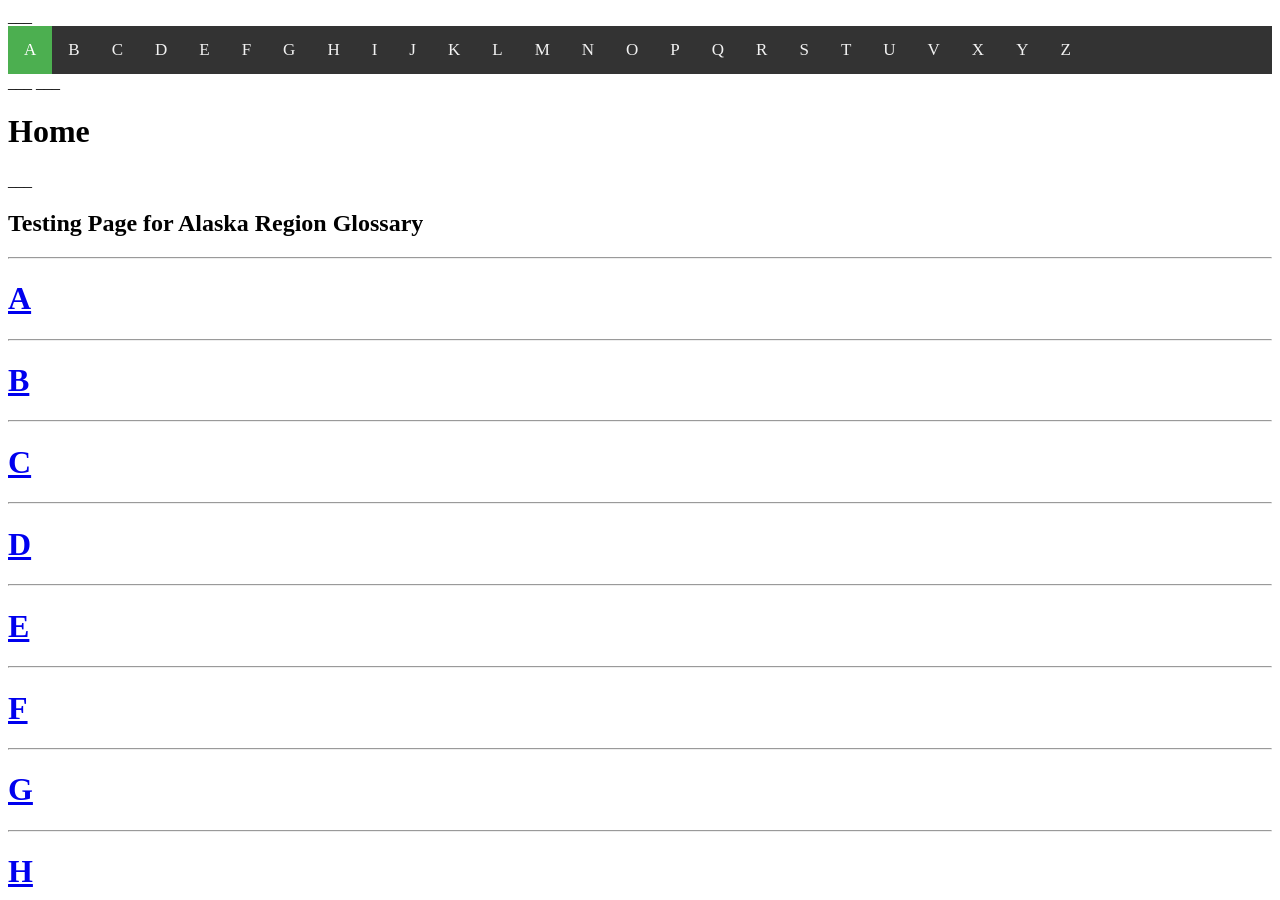
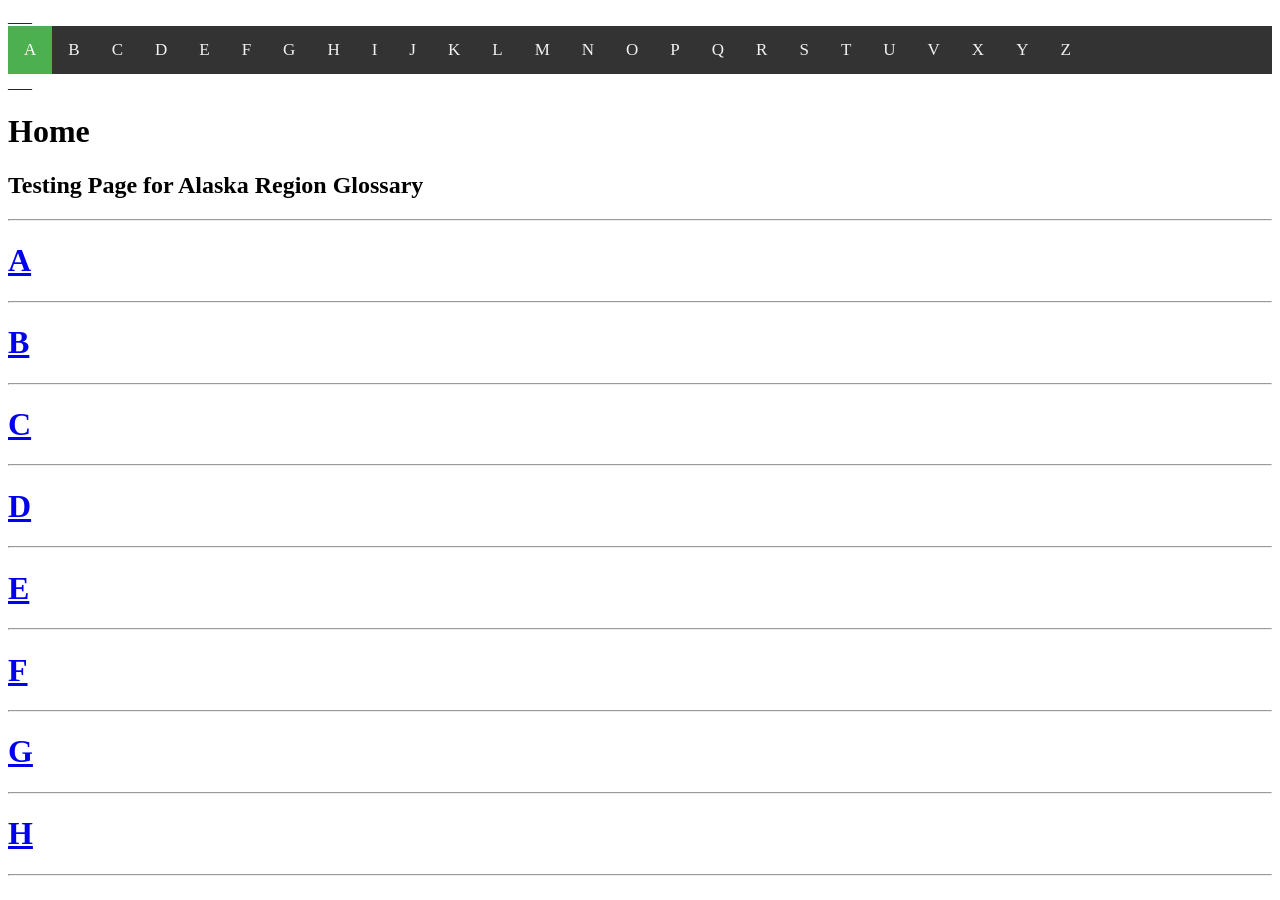
Before and after one commit to IronRico/TestGlossary, a Jekyll site: the page built from index.md, in a window 1280 px wide and 900 px high. Built offline with Jekyll 4.4.1, drawn with Linux system fonts in a browser that asks for light colours.

```diff
--- a/_layouts/default.html
+++ b/_layouts/default.html
@@ -1,5 +1,5 @@
 {% include nav1.html %}
-___
+
     <h1>{{ page.title }}</h1>
-___
+
     {{ content }}
```
